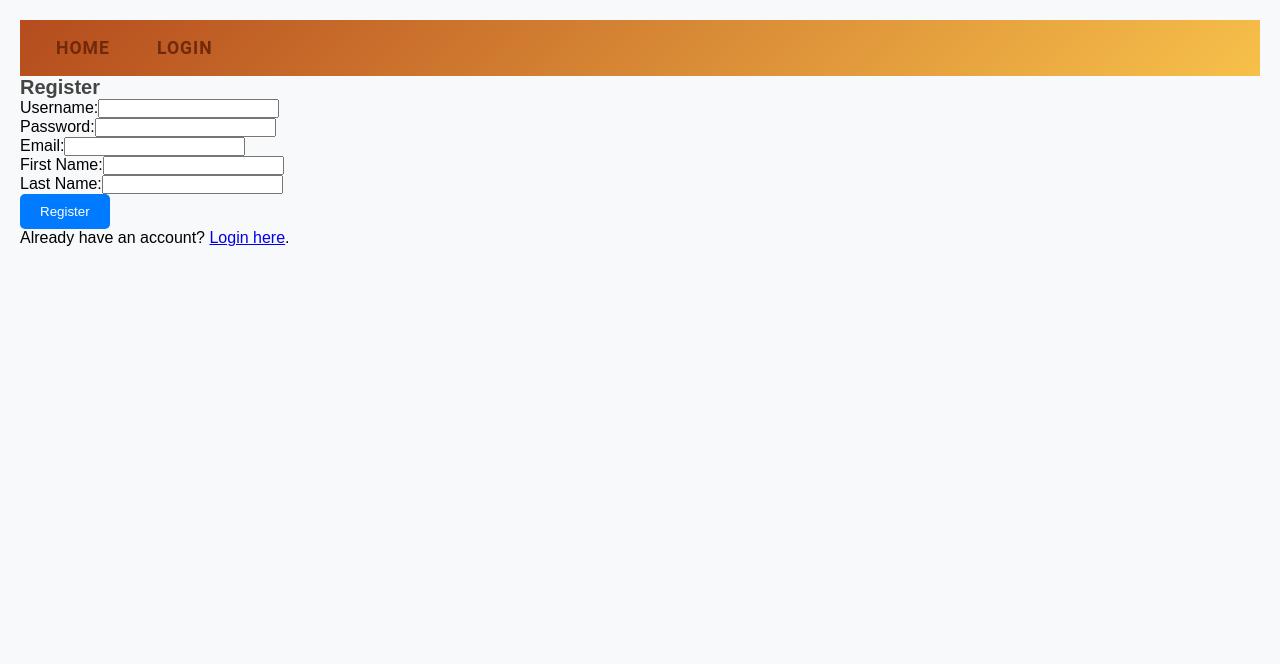
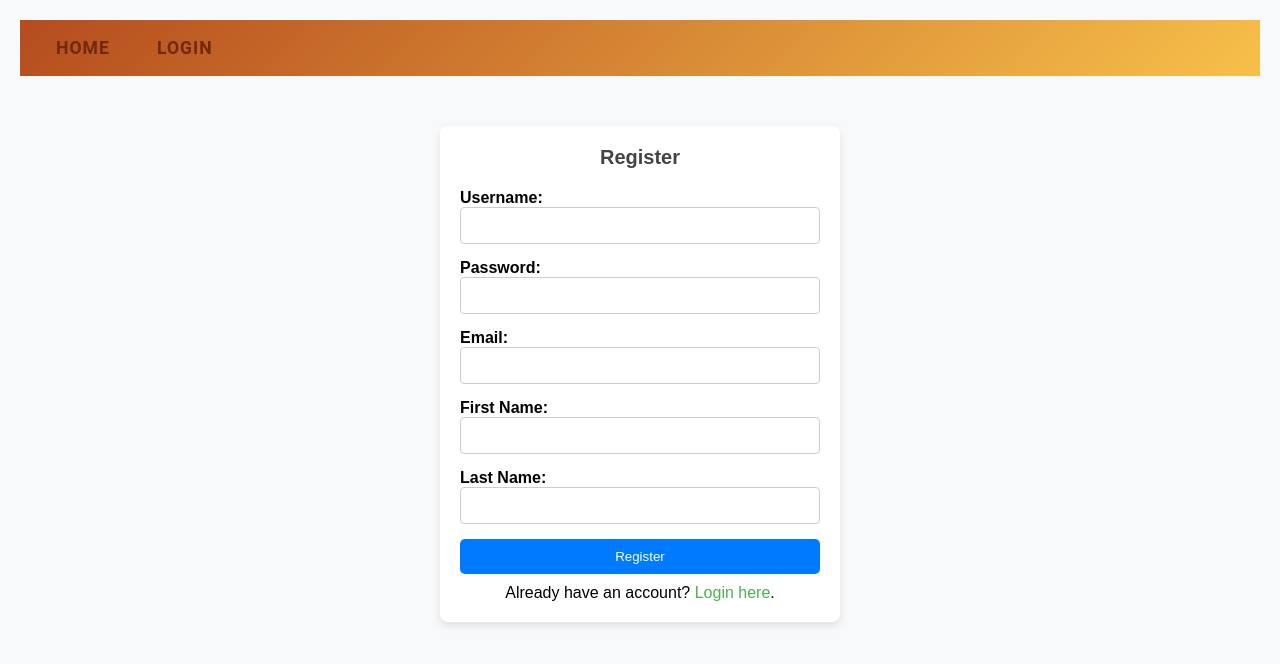
Before and after one commit to LaurynasT88/uztupyte-front, a React (Create React App) app: page /register in a window 1280 px wide. Shown: the top 664 px of the page. Built offline with nearby package versions, Linux system fonts and the light colour scheme.

Commit message:
added styling

```diff
--- /dev/null
+++ b/src/Login.css
@@ -0,0 +1,95 @@
+/* src/components/Login.css */
+.login-container {
+    max-width: 400px;
+    margin: 50px auto;
+    padding: 20px;
+    background-color: #fff;
+    border-radius: 8px;
+    box-shadow: 0 4px 8px rgba(0, 0, 0, 0.1);
+}
+
+h2 {
+    text-align: center;
+    font-size: 2rem;
+    margin-bottom: 20px;
+}
+
+form {
+    display: flex;
+    flex-direction: column;
+}
+
+label {
+    margin-bottom: 5px;
+    font-weight: bold;
+}
+
+input {
+    padding: 10px;
+    margin-bottom: 15px;
+    border: 1px solid #ccc;
+    border-radius: 4px;
+}
+
+input[type="text"], input[type="password"] {
+    width: 100%;
+}
+
+button {
+    padding: 10px;
+    background-color: #4CAF50;
+    color: white;
+    border: none;
+    border-radius: 4px;
+    cursor: pointer;
+}
+
+button:hover {
+    background-color: #45a049;
+}
+
+p {
+    text-align: center;
+    margin-top: 10px;
+}
+
+a {
+    color: #4CAF50;
+    text-decoration: none;
+}
+
+a:hover {
+    text-decoration: underline;
+}
+
+.error-message {
+    color: red;
+    font-size: 14px;
+    text-align: center;
+}
+/* Styling for the forgot password form */
+.success-message {
+    color: green;
+    font-size: 14px;
+    text-align: center;
+}
+
+.error-message {
+    color: red;
+    font-size: 14px;
+    text-align: center;
+}
+
+button {
+    width: 100%;
+    padding: 10px;
+    background-color: #4CAF50;
+    color: white;
+    border: none;
+    border-radius: 4px;
+    cursor: pointer;
+}
+
+button:hover {
+    background-color: #45a049;
+}
--- a/src/components/login.js
+++ b/src/components/login.js
@@ -2,11 +2,15 @@ import React, { useState } from "react";
 import axios from "../services/api";
 import { Link, useNavigate } from "react-router-dom";
 import { jwtDecode } from "jwt-decode";
+import '../Login.css';  // Import the CSS file
 
 const Login = () => {
   const [username, setUsername] = useState("");
   const [password, setPassword] = useState("");
   const [error, setError] = useState("");
+  const [forgotPasswordEmail, setForgotPasswordEmail] = useState(""); // State for Forgot Password email
+  const [isForgotPassword, setIsForgotPassword] = useState(false); // Toggle between login and forgot password
+  const [success, setSuccess] = useState("");
   const navigate = useNavigate();
 
   const handleLogin = async (e) => {
@@ -25,9 +29,39 @@ const Login = () => {
     }
   };
 
+  const handleForgotPassword = async (e) => {
+    e.preventDefault();
+    try {
+      await axios.post("/auth/forgot", { email: forgotPasswordEmail });
+      setSuccess("Password reset email sent. Please check your inbox.");
+      setError("");
+    } catch (err) {
+      setError("Email not found or an error occurred. Please try again.");
+      setSuccess("");
+    }
+  };
+
   return (
       <div className="login-container">
-      <h2>Login</h2>
+        <h2>{isForgotPassword ? "Forgot Password" : "Login"}</h2>
+        {isForgotPassword ? (
+            // Forgot Password form
+            <form onSubmit={handleForgotPassword}>
+              <div>
+                <label>Email:</label>
+                <input
+                    type="email"
+                    value={forgotPasswordEmail}
+                    onChange={(e) => setForgotPasswordEmail(e.target.value)}
+                    required
+                />
+              </div>
+              {error && <p className="error-message">{error}</p>}
+              {success && <p className="success-message">{success}</p>}
+              <button type="submit">Send Reset Link</button>
+            </form>
+        ) : (
+            // Login form
             <form onSubmit={handleLogin}>
               <div>
                 <label>Username:</label>
@@ -47,11 +81,22 @@ const Login = () => {
                     required
                 />
               </div>
-        {error && <p style={{ color: "red" }}>{error}</p>}
+              {error && <p className="error-message">{error}</p>}
               <button type="submit">Login</button>
             </form>
+        )}
         <p>
+          {isForgotPassword ? (
+              <>
+                Remembered your password? <Link to="#" onClick={() => setIsForgotPassword(false)}>Back to Login</Link>.
+              </>
+          ) : (
+              <>
                 Don't have an account? <Link to="/register">Register here</Link>.
+                <br />
+                <Link to="#" onClick={() => setIsForgotPassword(true)}>Forgot Password?</Link>
+              </>
+          )}
         </p>
       </div>
   );
--- a/src/pages/Register.js
+++ b/src/pages/Register.js
@@ -1,6 +1,7 @@
 import React, { useState } from "react";
 import axios from "../services/api";
 import { useNavigate, Link } from "react-router-dom";
+import '../Login.css';  // Reuse the Login.css for consistency
 
 const Register = () => {
   const [username, setUsername] = useState("");
@@ -35,7 +36,7 @@ const Register = () => {
   };
 
   return (
-    <div className="register-container">
+      <div className="login-container">
         <h2>Register</h2>
         <form onSubmit={handleRegister}>
           <div>
@@ -84,8 +85,8 @@ const Register = () => {
             />
           </div>
 
-        {error && <p style={{ color: "red" }}>{error}</p>}
-        {success && <p style={{ color: "green" }}>{success}</p>}
+          {error && <p className="error-message">{error}</p>}  {/* Styled error message */}
+          {success && <p className="success-message">{success}</p>} {/* Styled success message */}
           <button type="submit">Register</button>
         </form>
         <p>
```
Lines whose indentation alone changed are shown as unchanged.
